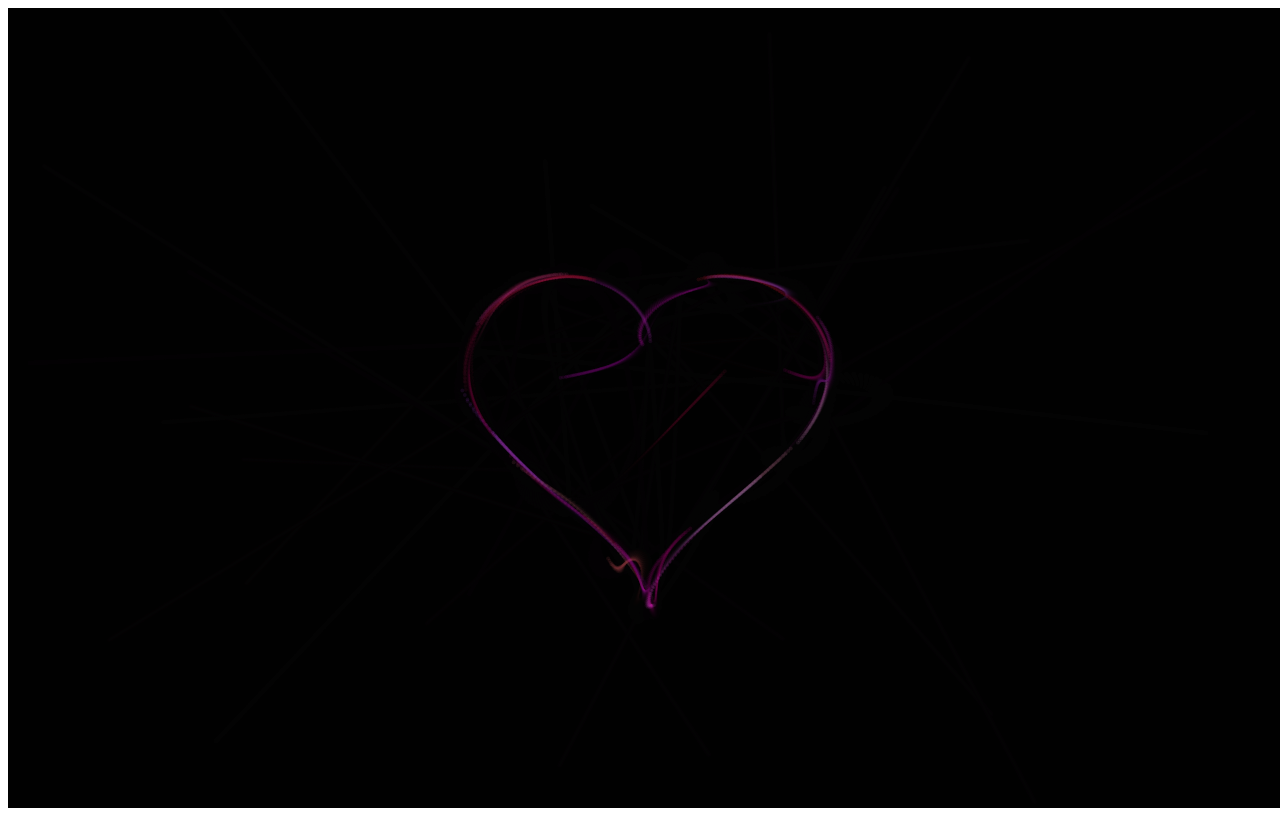
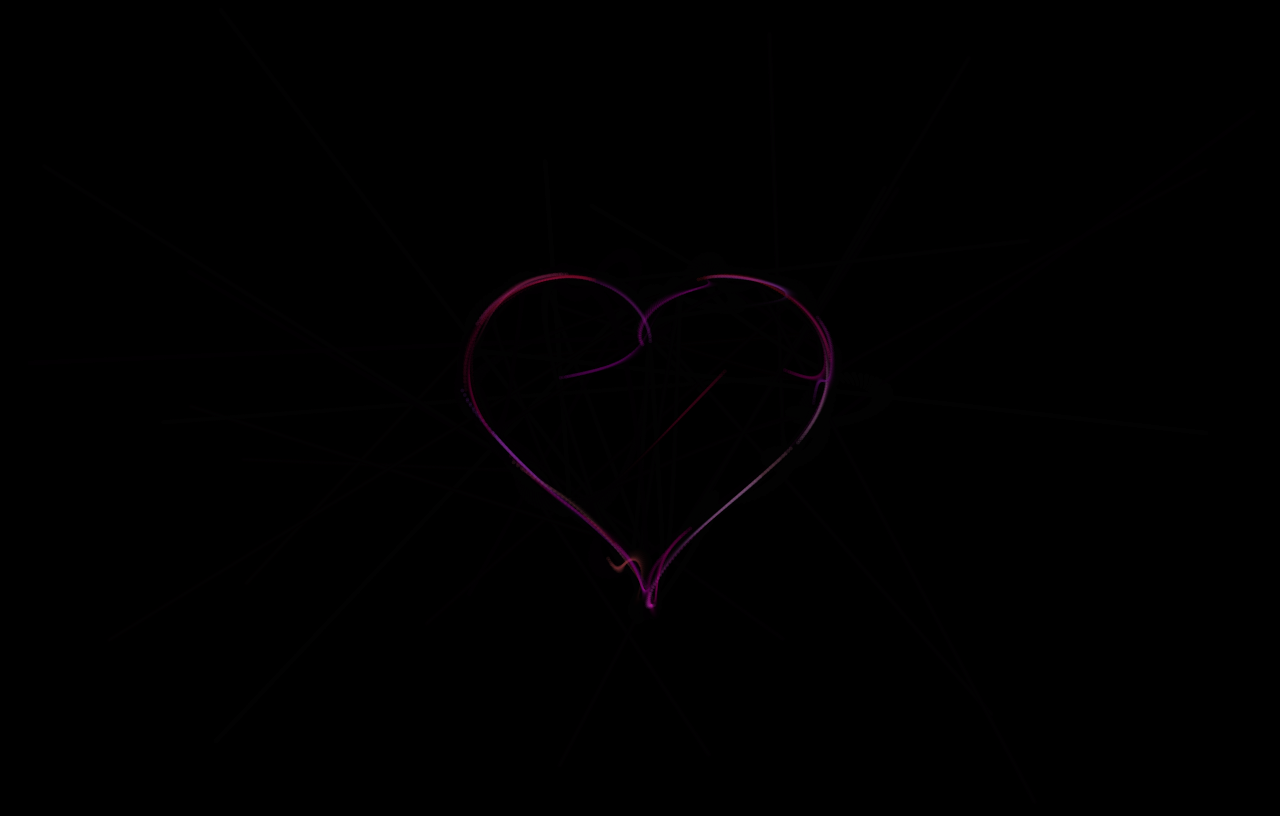
Before and after one commit to dotparticle/dotparticle.github.io, a plain HTML site: page index.html in a window 1280 px wide. Drawn offline with Linux system fonts and the light colour scheme.

Commit message:
added stylesheet + background

```diff
--- a/index.html
+++ b/index.html
@@ -1,3 +1,8 @@
+<html>
+<head>
+	 <link href="style.css" rel="stylesheet" type="text/css">
+</head>
+<body>
 <canvas></canvas>
 <script>
 var c = document.getElementsByTagName('canvas')[0];
@@ -8,3 +13,5 @@ for(i=0;i<v;){x=R()*O;y=R()*Q;H=80*(i/v)+280;S=40*R()+60;B=60*R()+20;f=[];for(k=
 function _(d){a.fillStyle=d.f;a.beginPath();a.arc(d.x,d.y,d.R,0,Y,1);a.closePath();a.fill()}
 setInterval(function(){a.fillStyle="rgba(0,0,0,.2)";a.fillRect(0,0,O,Q);for(i=v;i--;){f=e[i];u=f[0];q=h[u.q];D=u.x-q[0];E=u.y-q[1];G=M.sqrt(D*D+E*E);10>G&&(0.95<R()?u.q=~~(R()*v):(0.99<R()&&(u.D*=-1),u.q+=u.D,u.q%=v,0>u.q&&(u.q+=v)));u.X+=-D/G*u.S;u.Y+=-E/G*u.S;u.x+=u.X;u.y+=u.Y;_(u);u.X*=u.F;u.Y*=u.F;for(k=0;k<v-1;)T=f[k],N=f[++k],N.x-=0.7*(N.x-T.x),N.y-=0.7*(N.y-T.y),_(N)}},25);
 </script>
+</body>
+</html>
--- /dev/null
+++ b/style.css
@@ -0,0 +1,4 @@
+@charset "utf-8";
+body {
+	background-color: #000;
+	}
```
